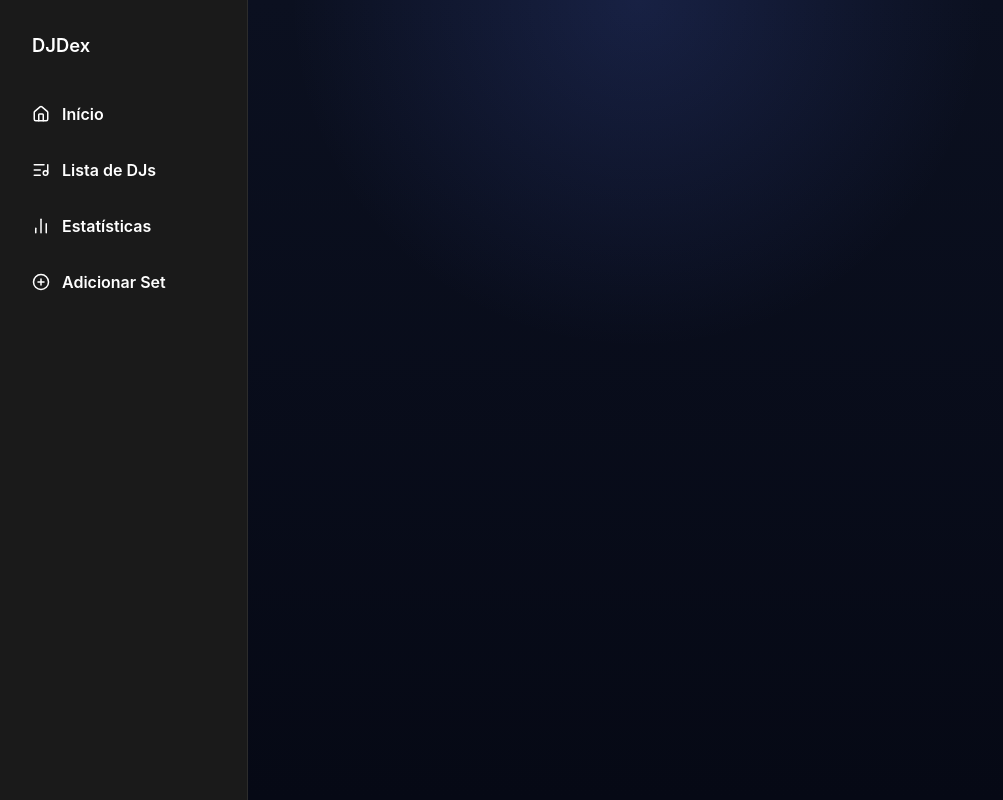
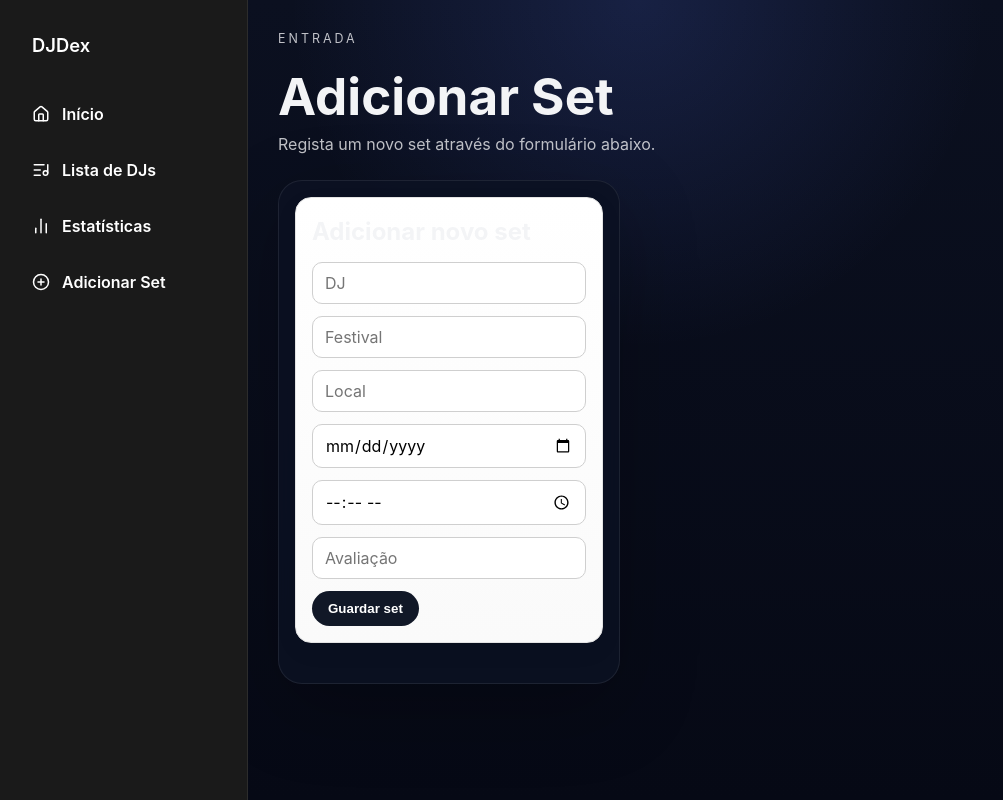
Before and after one commit to opaulosilva233/DJDex, a React (Vite) app: page /editar/1 in a window 1280 px wide. Shown: the whole page, without its empty margins (2-1005 px from the left). Built offline with nearby package versions, Linux system fonts and the light colour scheme.

Commit message:
feat: implement edit functionality for DJ sets and update AddSetForm and DjCard components

```diff
--- a/src/App.jsx
+++ b/src/App.jsx
@@ -36,6 +36,12 @@ export default function App() {
     setSets((currentSets) => [novoSet, ...currentSets])
   }
 
+  function handleEditSet(updatedSet) {
+    setSets((currentSets) =>
+      currentSets.map((set) => (set.id === updatedSet.id ? updatedSet : set)),
+    )
+  }
+
   function handleDeleteSet(id) {
     setSets((currentSets) => currentSets.filter((set) => set.id !== id))
   }
@@ -57,6 +63,16 @@ export default function App() {
               path="/adicionar"
               element={<AddSetPage handleAddSet={handleAddSet} />}
             />
+            <Route
+              path="/editar/:id"
+              element={
+                <AddSetPage
+                  sets={sets}
+                  handleAddSet={handleAddSet}
+                  handleEditSet={handleEditSet}
+                />
+              }
+            />
           </Routes>
         </div>
       </div>
--- a/src/components/AddSetForm.jsx
+++ b/src/components/AddSetForm.jsx
@@ -1,4 +1,5 @@
-import { useState } from 'react'
+import { useEffect, useState } from 'react'
+import { useNavigate } from 'react-router-dom'
 
 const initialFormState = {
 	dj: '',
@@ -9,8 +10,28 @@ const initialFormState = {
 	avaliacao: '',
 }
 
-export default function AddSetForm({ onAddSet }) {
+export default function AddSetForm({ initialData, handleAddSet, handleEditSet }) {
 	const [formData, setFormData] = useState(initialFormState)
+	const navigate = useNavigate()
+
+	useEffect(() => {
+		if (initialData) {
+			setFormData({
+				dj: initialData.nome ?? '',
+				festival: initialData.festival ?? '',
+				local: initialData.local ?? '',
+				data: initialData.data ?? '',
+				hora: initialData.hora ?? '',
+				avaliacao:
+					initialData.avaliacao === null || initialData.avaliacao === undefined
+						? ''
+						: String(initialData.avaliacao),
+			})
+			return
+		}
+
+		setFormData(initialFormState)
+	}, [initialData])
 
 	function handleChange(event) {
 		const { name, value } = event.target
@@ -23,9 +44,8 @@ export default function AddSetForm({ onAddSet }) {
 	function handleSubmit(event) {
 		event.preventDefault()
 
-		const novoSet = {
-			id: crypto.randomUUID(),
-			nome: formData.dj,
+		const payload = {
+			dj: formData.dj,
 			festival: formData.festival,
 			local: formData.local,
 			data: formData.data,
@@ -33,9 +53,34 @@ export default function AddSetForm({ onAddSet }) {
 			avaliacao: formData.avaliacao === '' ? null : Number(formData.avaliacao),
 		}
 
-		onAddSet(novoSet)
-		setFormData(initialFormState)
+		if (initialData) {
+			handleEditSet({
+				id: initialData.id,
+				nome: payload.dj,
+				festival: payload.festival,
+				local: payload.local,
+				data: payload.data,
+				hora: payload.hora,
+				avaliacao: payload.avaliacao,
+			})
+		} else {
+			handleAddSet({
+				id: crypto.randomUUID(),
+				nome: payload.dj,
+				festival: payload.festival,
+				local: payload.local,
+				data: payload.data,
+				hora: payload.hora,
+				avaliacao: payload.avaliacao,
+			})
+		}
+
+		navigate('/lista')
 	}
+
+	const isEditing = Boolean(initialData)
+	const formTitle = isEditing ? 'Editar set' : 'Adicionar novo set'
+	const submitLabel = isEditing ? 'Guardar alterações' : 'Guardar set'
 
 	const fieldStyle = {
 		padding: '10px 12px',
@@ -60,7 +105,7 @@ export default function AddSetForm({ onAddSet }) {
 				maxWidth: '720px',
 			}}
 		>
-			<h2 style={{ margin: 0 }}>Adicionar novo set</h2>
+			<h2 style={{ margin: 0 }}>{formTitle}</h2>
 			<div style={{ display: 'grid', gap: '12px', gridTemplateColumns: 'repeat(auto-fit, minmax(180px, 1fr))' }}>
 				<input name="dj" type="text" placeholder="DJ" value={formData.dj} onChange={handleChange} style={fieldStyle} required />
 				<input name="festival" type="text" placeholder="Festival" value={formData.festival} onChange={handleChange} style={fieldStyle} required />
@@ -82,7 +127,7 @@ export default function AddSetForm({ onAddSet }) {
 					cursor: 'pointer',
 				}}
 			>
-				Guardar set
+				{submitLabel}
 			</button>
 		</form>
 	)
--- a/src/components/DjCard.jsx
+++ b/src/components/DjCard.jsx
@@ -1,6 +1,9 @@
-import { Trash2 } from 'lucide-react'
+import { Pencil, Trash2 } from 'lucide-react'
+import { useNavigate } from 'react-router-dom'
 
 export default function DjCard({ set, onDelete }) {
+  const navigate = useNavigate()
+
   return (
     <div
       style={{
@@ -20,9 +23,14 @@ export default function DjCard({ set, onDelete }) {
         <p>⭐ {set.avaliacao}/10</p>
       )}
 
-      <button type="button" onClick={() => onDelete(set.id)}>
-        <Trash2 size={16} />
-      </button>
+      <div style={{ display: 'flex', gap: '8px' }}>
+        <button type="button" onClick={() => navigate(`/editar/${set.id}`)}>
+          <Pencil size={16} />
+        </button>
+        <button type="button" onClick={() => onDelete(set.id)}>
+          <Trash2 size={16} />
+        </button>
+      </div>
     </div>
   )
 }
--- a/src/pages/AddSetPage.jsx
+++ b/src/pages/AddSetPage.jsx
@@ -1,16 +1,29 @@
+import { useParams } from 'react-router-dom'
+
 import AddSetForm from '../components/AddSetForm'
 
-export default function AddSetPage({ handleAddSet }) {
+export default function AddSetPage({ sets = [], handleAddSet, handleEditSet }) {
+	const { id } = useParams()
+	const initialData = id ? sets.find((set) => set.id === id) : undefined
+
 	return (
 		<section className="page-section">
 			<div className="section-header">
 				<p className="eyebrow">Entrada</p>
-				<h1>Adicionar Set</h1>
-				<p>Regista um novo set através do formulário abaixo.</p>
+				<h1>{initialData ? 'Editar Set' : 'Adicionar Set'}</h1>
+				<p>
+					{initialData
+						? 'Atualiza os dados do set selecionado através do formulário abaixo.'
+						: 'Regista um novo set através do formulário abaixo.'}
+				</p>
 			</div>
 
 			<div className="form-wrapper">
-				<AddSetForm onAddSet={handleAddSet} />
+				<AddSetForm
+					initialData={initialData}
+					handleAddSet={handleAddSet}
+					handleEditSet={handleEditSet}
+				/>
 			</div>
 		</section>
 	)
```
